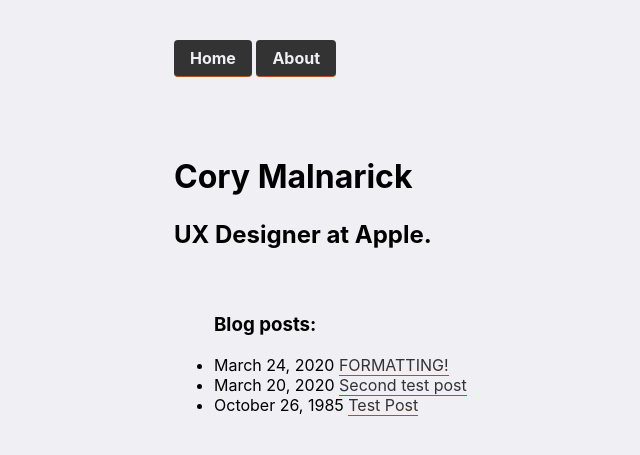
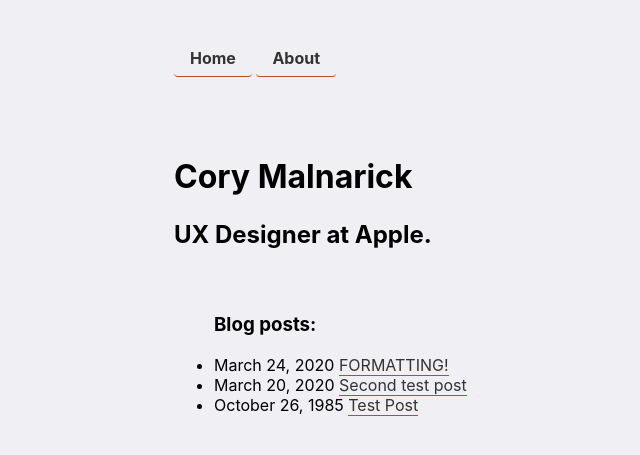
Before and after one commit to foundmonster/foundmonster.github.io, a Jekyll site: the page built from index.html, in a window 1280 px wide. Shown: the top 455 px of the page, without its empty margins (242-882 px from the left). Built offline with Jekyll 4.4.1, drawn with Linux system fonts in a browser that asks for light colours.

Commit message:
changed nav button background to be smae color as website, but 1px black border

```diff
--- a/_sass/main.scss
+++ b/_sass/main.scss
@@ -24,7 +24,7 @@
 
 a:visited {
 	text-decoration: none;
-	color: #bb4e20;
+	color: black;
 }
 
 	.navbutton a:visited {
@@ -45,10 +45,11 @@
 	display: inline-block;
 	font-size: 16px;
 	font-weight: bold;
-	font-color: #EFEFF4!important;
-	color: #EFEFF4!important;
+	font-color: #333!important;
+	color: #333!important;
 	border-radius: 4px;
-	background-color: #333;
+	border-color: #333;
+	background-color: #EFEFF4;
 }
 
 .container {
```
